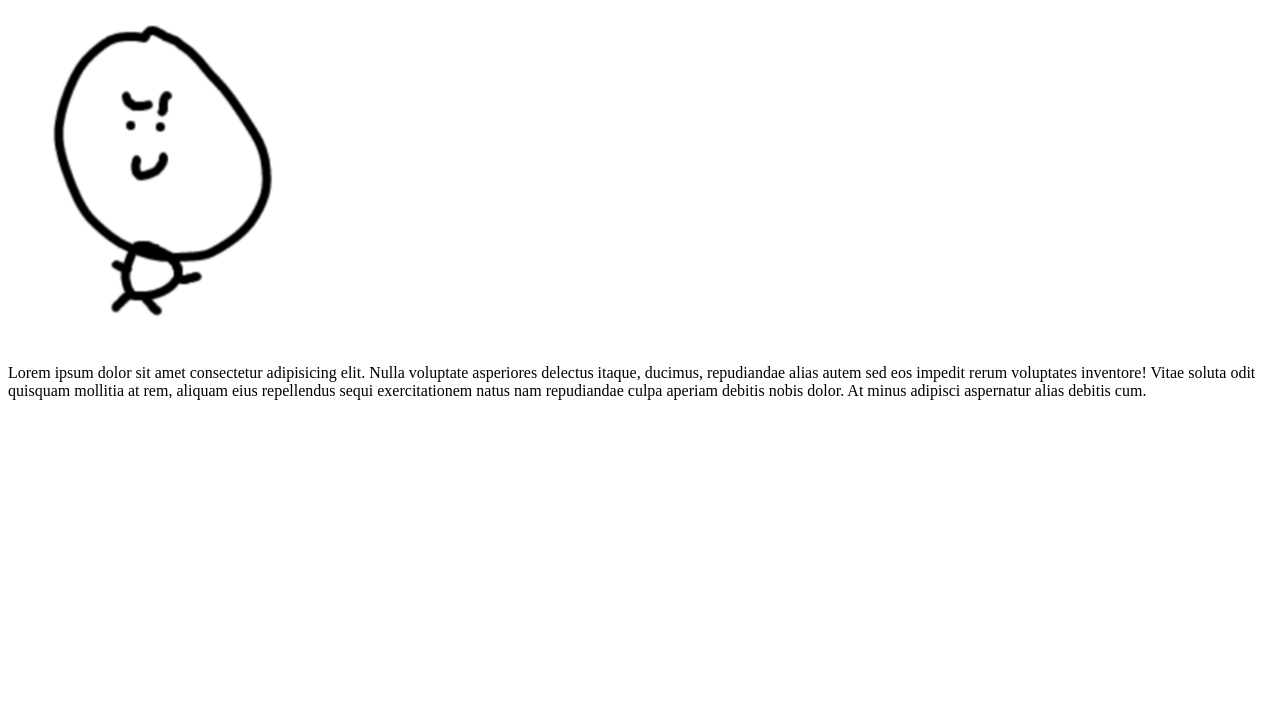
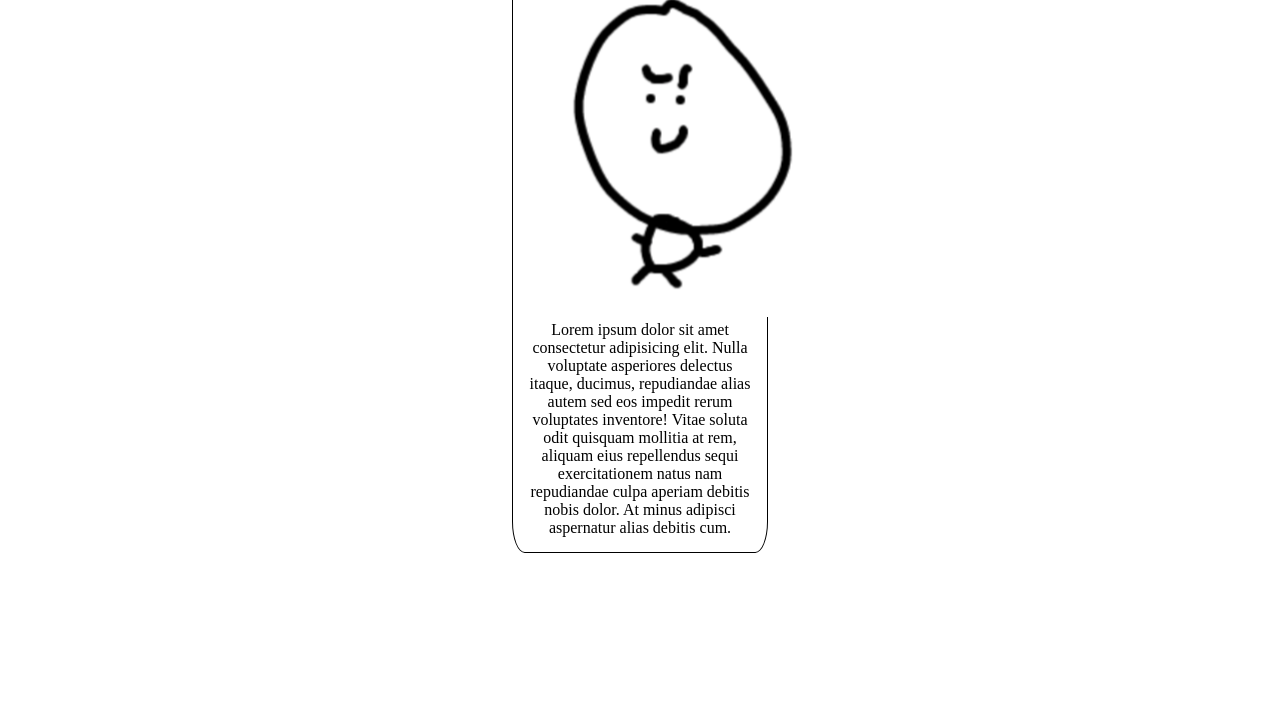
Before and after one commit to alexus-Huang/Card-Flipping, a plain HTML site: page index.html in a window 1280 px wide. Shown: the part 73-800 px from the top of the page. Drawn offline with Linux system fonts and the light colour scheme.

Commit message:
Added styles link and added basic styling to profile card

```diff
--- a/index.html
+++ b/index.html
@@ -4,6 +4,7 @@
     <meta charset="UTF-8">
     <meta name="viewport" content="width=device-width, initial-scale=1.0">
     <title>Card Flipping</title>
+    <link rel="stylesheet" href="styles.css">
 </head>
 <body>
     <div id="profileCard">
--- a/styles.css
+++ b/styles.css
@@ -0,0 +1,15 @@
+*{
+    margin:0;
+    padding:0;
+    box-sizing: border-box;
+}
+/* Profile Card Style */
+#profileCard{
+    border:1px solid black;
+    border-radius: 5%;
+    width: 20%;
+    position: relative;
+    margin:auto;
+    padding: 15px;
+    text-align: center;
+}
```
